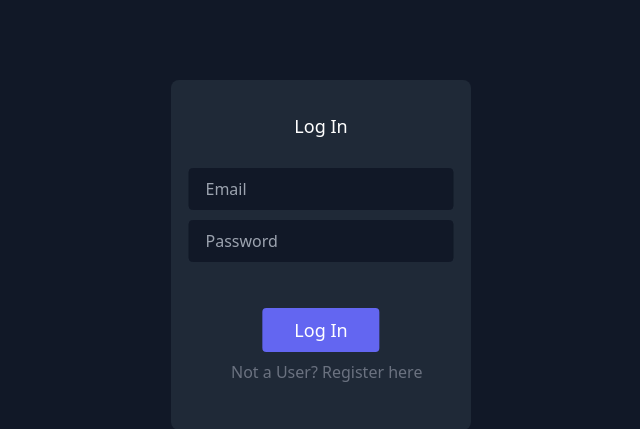
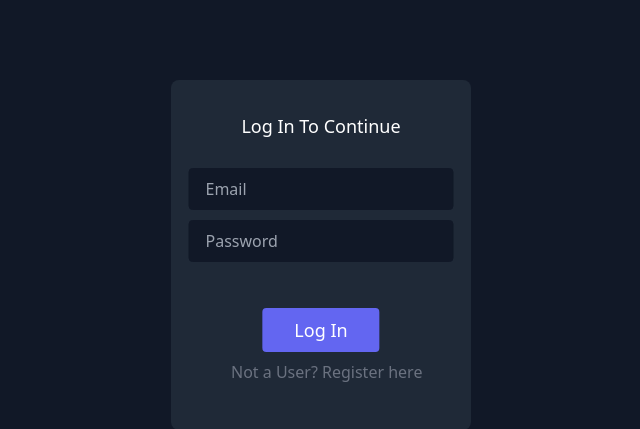
Before and after one commit to shivang-madhwal/HCL_HACKATHON_2020, a Flask app: template aman/templates/firstlogin.html in a window 1280 px wide. Shown: the part 80-509 px from the top of the page, without its empty margins (319-959 px from the left). Run offline with Flask 2, Linux system fonts and the light colour scheme; the template is opened without the code that fills it, so the values that code supplies are empty.

Commit message:
checking

```diff
--- a/aman/templates/firstlogin.html
+++ b/aman/templates/firstlogin.html
@@ -31,7 +31,7 @@
       <section class="text-gray-500 bg-gray-900 body-font">
         <div class="container  mx-auto flex flex-wrap items-center" >
           <div class="lg:w-2/6 md:w-1/2 bg-gray-800 rounded-lg p-8 flex flex-col w-full mt-10 md:mt-0" style="position:relative; left: 50%; top: 80px;  transform: translateX(-50%); align-items: center; height: 350px; width: 300px;">
-            <h2 class="text-white text-lg font-medium title-font mb-5" style="text-align: center;">Log In</h2>
+            <h2 class="text-white text-lg font-medium title-font mb-5" style="text-align: center;">Log In To Continue</h2>
             <form action="/firstlogin" method="POST">
             <input class="bg-gray-900 rounded border text-white border-gray-900 focus:outline-none focus:border-indigo-500 text-base px-4 py-2 mb-4" name="email" placeholder="Email" type="email" style="position: fixed;left: 50%; top: 25%; transform: translateX(-50%);" required class="validate">
             <input class="bg-gray-900 rounded border text-white border-gray-900 focus:outline-none focus:border-indigo-500 text-base px-4 py-2 mb-4" name ="password" placeholder="Password" type="password" style="position: fixed;left: 50%; top: 40%; transform: translateX(-50%);" required class="validate" autocomplete="off">
```
Also changed, not shown: aman/database.db.
